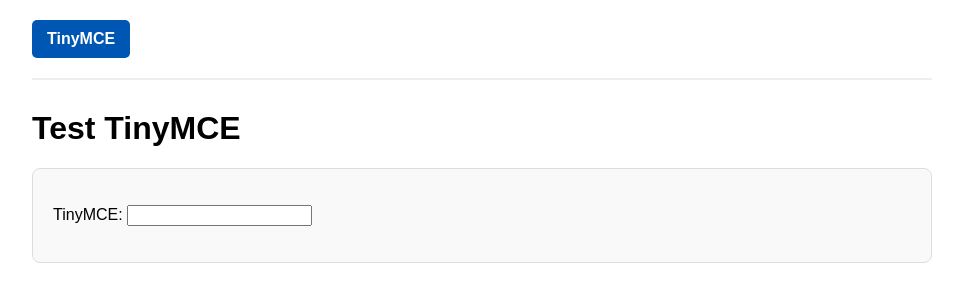
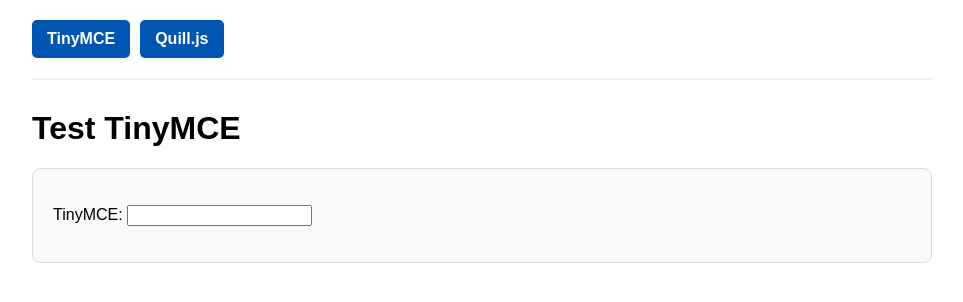
Before and after one commit to antoineFabr/findwysiwyg_Django, a Django app: page /tinymce/ in a window 1280 px wide. Shown: the top 302 px of the page, without its empty margins (158-1121 px from the left). Run offline with Django 5.2, Linux system fonts and the light colour scheme.

Commit message:
[feature] Add quill.js

```diff
--- a/blog/forms.py
+++ b/blog/forms.py
@@ -1,5 +1,9 @@
 from django import forms
 from tinymce.widgets import TinyMCE
+from django_quill.forms import QuillFormField
 
 class TinyMCEForm(forms.Form):
     contenu = forms.CharField(widget=TinyMCE(), label="TinyMCE")
+
+class QuillJsForm(forms.Form):
+    contenu = QuillFormField(label="Quill.js")
--- a/blog/templates/blog/test_editeur.html
+++ b/blog/templates/blog/test_editeur.html
@@ -16,6 +16,8 @@
 
     <div class="nav">
         <a href="{% url 'blog:tinymce' %}">TinyMCE</a>
+        <a href="{% url 'blog:quilljs' %}">Quill.js</a>
+
     </div>
 
     <h1>{{ titre }}</h1>
--- a/blog/urls.py
+++ b/blog/urls.py
@@ -5,4 +5,5 @@
 
 urlpatterns = [
     path('tinymce/', views.test_tinymce, name='tinymce'),
+    path('quilljs/', views.test_quilljs, name='quilljs')
 ]
--- a/blog/views.py
+++ b/blog/views.py
@@ -4,3 +4,6 @@
 # Create your views here.
 def test_tinymce(request):
     return render(request, 'blog/test_editeur.html', {'form': forms.TinyMCEForm(), 'titre': 'Test TinyMCE'})
+
+def test_quilljs(request):
+    return render(request, 'blog/test_editeur.html', {'form': forms.QuillJsForm(), 'titre': 'Test Quill.Js'})
--- a/core/settings.py
+++ b/core/settings.py
@@ -38,7 +38,8 @@
     'django.contrib.messages',
     'django.contrib.staticfiles',
     'blog',
-    'tinymce'
+    'tinymce',
+    'django_quill'
 ]
 
 MIDDLEWARE = [
```
Also changed, not shown: 3 other files.
